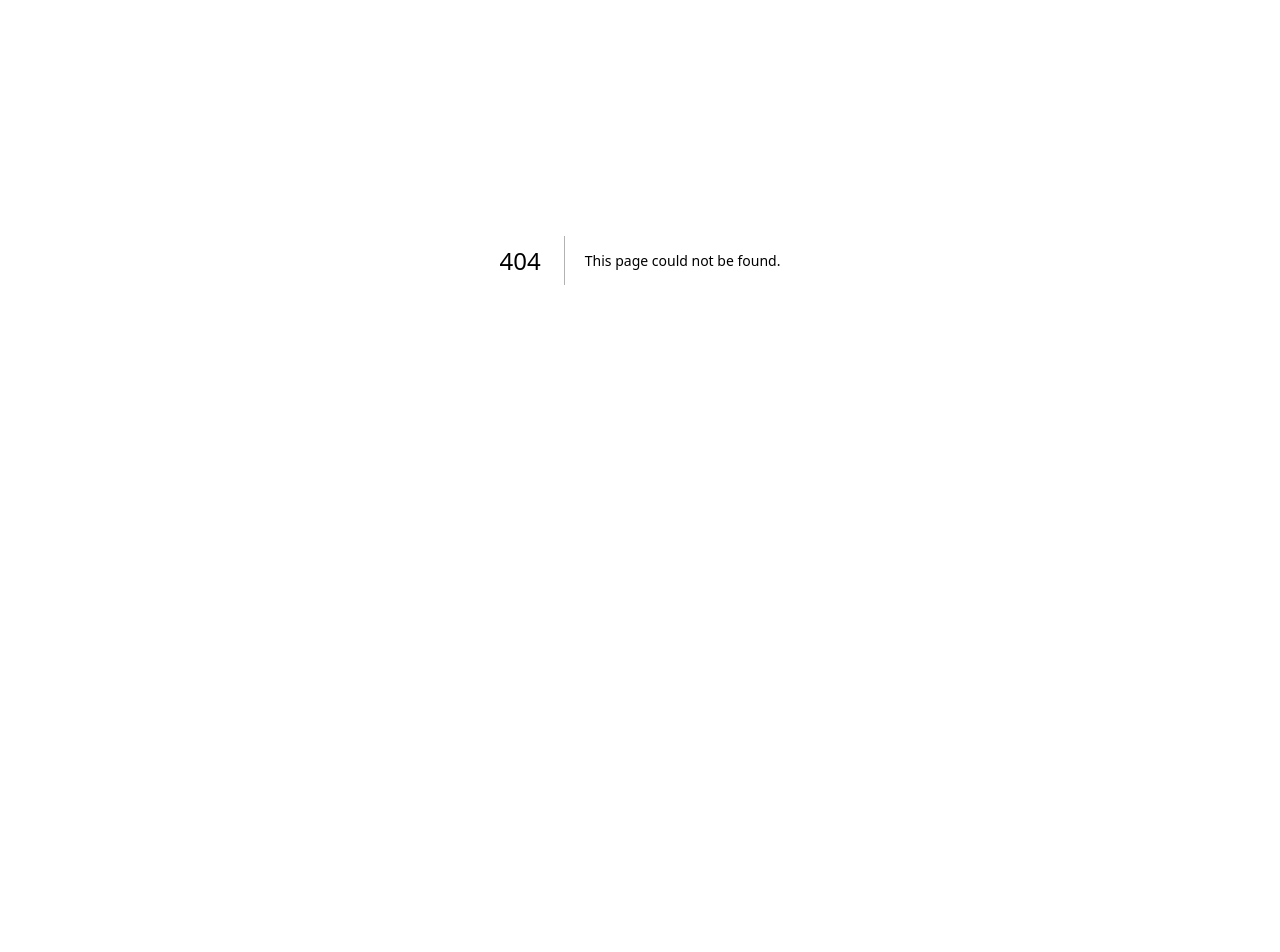
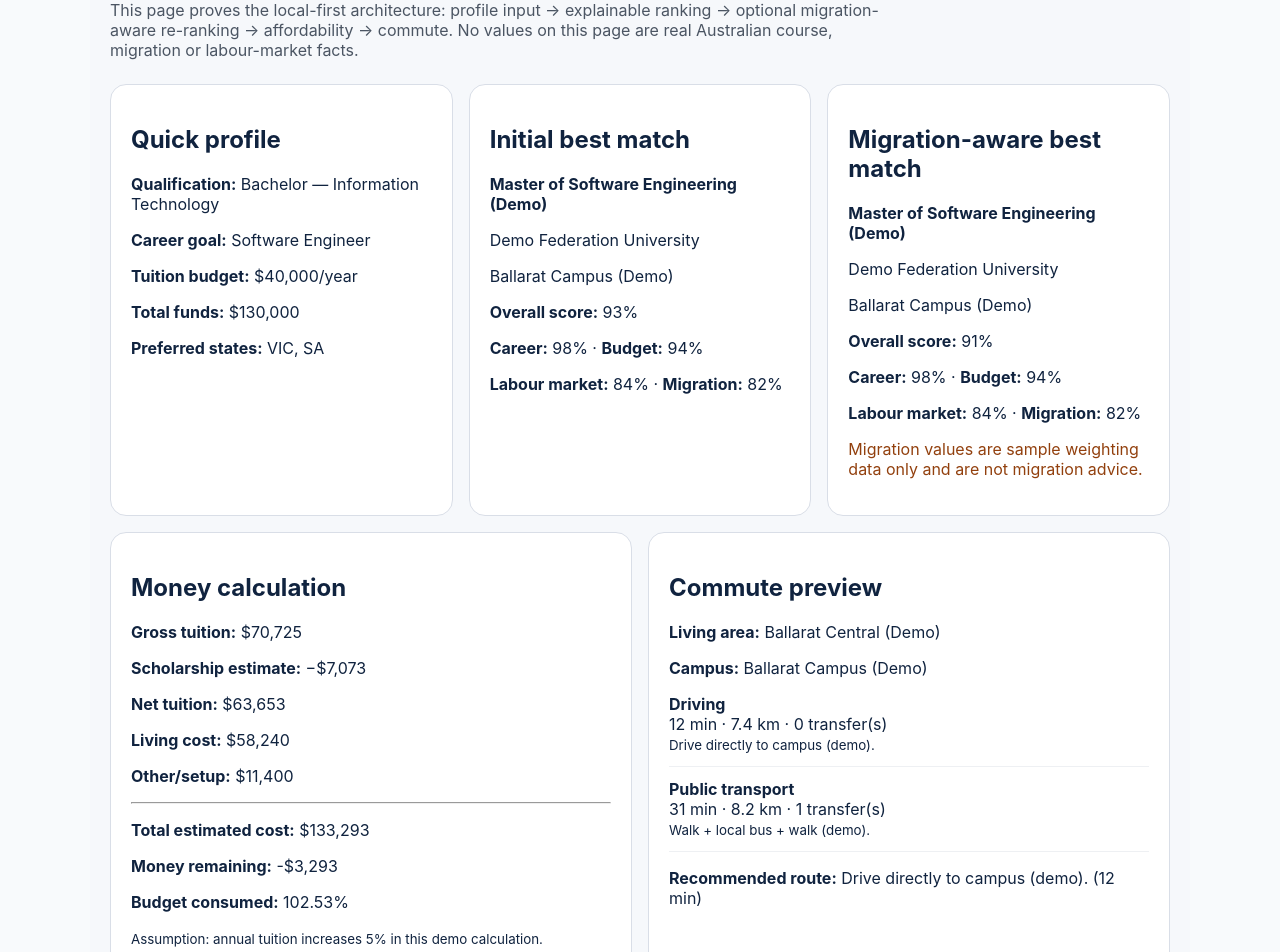
Before and after one commit to bkushen/unipath-australia, a Next.js app: page /local-v2 in a window 1280 px wide. Before the commit this address had no page. Shown: the part 140-1092 px from the top of the page. Before the commit the page ends 800 px from the top, so only its background shows below. Built offline with nearby package versions, Linux system fonts and the light colour scheme.

Commit message:
feat: add local V2 decision-engine preview page

```diff
--- /dev/null
+++ b/app/local-v2/page.tsx
@@ -0,0 +1,144 @@
+import { calculateCourseCost, formatAud } from "@/lib/local-v2/cost-engine";
+import { demoSuburbs } from "@/lib/local-v2/fixtures";
+import { rankCourses } from "@/lib/local-v2/recommendation-engine";
+import { chooseRecommendedRoute, DemoRoutingProvider } from "@/lib/local-v2/routing-provider";
+import type { StudentDecisionProfile } from "@/lib/local-v2/types";
+
+const baseProfile: StudentDecisionProfile = {
+  mode: "quick",
+  highestQualification: "Bachelor",
+  qualificationField: "Information Technology",
+  desiredOccupation: "Software Engineer",
+  annualTuitionBudgetCents: 4000000,
+  totalFundsCents: 13000000,
+  preferredStates: ["VIC", "SA"],
+  regionalAccepted: true,
+  migrationImportance: "none",
+  skills: ["web", "software", "databases"],
+  yearsExperience: 2,
+  preferredSuburbId: "s-ballarat",
+  transportPreference: "either",
+};
+
+const migrationProfile: StudentDecisionProfile = {
+  ...baseProfile,
+  migrationImportance: "high",
+};
+
+const sectionStyle = {
+  border: "1px solid #d9dee7",
+  borderRadius: 16,
+  padding: 20,
+  background: "#fff",
+} as const;
+
+export default async function LocalV2PreviewPage() {
+  const initial = rankCourses(baseProfile);
+  const migrationAware = rankCourses(migrationProfile);
+  const initialBest = initial[0];
+  const migrationBest = migrationAware[0];
+
+  if (!initialBest || !migrationBest) {
+    return <main style={{ padding: 32 }}>No demo recommendations are available.</main>;
+  }
+
+  const suburb = demoSuburbs.find((item) => item.id === initialBest.campus.suburbId);
+  if (!suburb) throw new Error("Missing demo suburb fixture.");
+
+  const cost = calculateCourseCost(initialBest.course, suburb, baseProfile.totalFundsCents);
+  const routes = await new DemoRoutingProvider().getRoutes(suburb.id, initialBest.campus.id);
+  const recommendedRoute = chooseRecommendedRoute(routes, baseProfile.transportPreference);
+
+  return (
+    <main style={{ maxWidth: 1100, margin: "0 auto", padding: "32px 20px 64px", background: "#f6f8fb" }}>
+      <div style={{ marginBottom: 24 }}>
+        <div style={{ display: "inline-block", padding: "6px 10px", borderRadius: 999, background: "#fff2cc", fontWeight: 700 }}>
+          LOCAL DEMO DATA ONLY
+        </div>
+        <h1 style={{ marginBottom: 8 }}>UniPath V2 Decision Engine Preview</h1>
+        <p style={{ maxWidth: 780, color: "#4b5563" }}>
+          This page proves the local-first architecture: profile input → explainable ranking → optional migration-aware re-ranking → affordability → commute. No values on this page are real Australian course, migration or labour-market facts.
+        </p>
+      </div>
+
+      <div style={{ display: "grid", gridTemplateColumns: "repeat(auto-fit, minmax(280px, 1fr))", gap: 16, marginBottom: 16 }}>
+        <section style={sectionStyle}>
+          <h2>Quick profile</h2>
+          <p><strong>Qualification:</strong> {baseProfile.highestQualification} — {baseProfile.qualificationField}</p>
+          <p><strong>Career goal:</strong> {baseProfile.desiredOccupation}</p>
+          <p><strong>Tuition budget:</strong> {formatAud(baseProfile.annualTuitionBudgetCents)}/year</p>
+          <p><strong>Total funds:</strong> {formatAud(baseProfile.totalFundsCents)}</p>
+          <p><strong>Preferred states:</strong> {baseProfile.preferredStates.join(", ")}</p>
+        </section>
+
+        <section style={sectionStyle}>
+          <h2>Initial best match</h2>
+          <p><strong>{initialBest.course.name}</strong></p>
+          <p>{initialBest.university.name}</p>
+          <p>{initialBest.campus.name}</p>
+          <p><strong>Overall score:</strong> {initialBest.scores.overall}%</p>
+          <p><strong>Career:</strong> {initialBest.scores.career}% · <strong>Budget:</strong> {initialBest.scores.affordability}%</p>
+          <p><strong>Labour market:</strong> {initialBest.scores.labourMarket}% · <strong>Migration:</strong> {initialBest.scores.migration}%</p>
+        </section>
+
+        <section style={sectionStyle}>
+          <h2>Migration-aware best match</h2>
+          <p><strong>{migrationBest.course.name}</strong></p>
+          <p>{migrationBest.university.name}</p>
+          <p>{migrationBest.campus.name}</p>
+          <p><strong>Overall score:</strong> {migrationBest.scores.overall}%</p>
+          <p><strong>Career:</strong> {migrationBest.scores.career}% · <strong>Budget:</strong> {migrationBest.scores.affordability}%</p>
+          <p><strong>Labour market:</strong> {migrationBest.scores.labourMarket}% · <strong>Migration:</strong> {migrationBest.scores.migration}%</p>
+          <p style={{ color: "#92400e" }}>Migration values are sample weighting data only and are not migration advice.</p>
+        </section>
+      </div>
+
+      <div style={{ display: "grid", gridTemplateColumns: "repeat(auto-fit, minmax(300px, 1fr))", gap: 16 }}>
+        <section style={sectionStyle}>
+          <h2>Money calculation</h2>
+          <p><strong>Gross tuition:</strong> {formatAud(cost.grossTuitionCents)}</p>
+          <p><strong>Scholarship estimate:</strong> −{formatAud(cost.scholarshipSavingsCents)}</p>
+          <p><strong>Net tuition:</strong> {formatAud(cost.netTuitionCents)}</p>
+          <p><strong>Living cost:</strong> {formatAud(cost.livingCostCents)}</p>
+          <p><strong>Other/setup:</strong> {formatAud(cost.otherCostCents)}</p>
+          <hr />
+          <p><strong>Total estimated cost:</strong> {formatAud(cost.totalEstimatedCostCents)}</p>
+          <p><strong>Money remaining:</strong> {formatAud(cost.remainingFundsCents)}</p>
+          <p><strong>Budget consumed:</strong> {cost.budgetConsumedPercent}%</p>
+          <small>Assumption: annual tuition increases {cost.assumptions.annualFeeIncreaseBps / 100}% in this demo calculation.</small>
+        </section>
+
+        <section style={sectionStyle}>
+          <h2>Commute preview</h2>
+          <p><strong>Living area:</strong> {suburb.name}</p>
+          <p><strong>Campus:</strong> {initialBest.campus.name}</p>
+          {routes.length === 0 ? (
+            <p>No mock route fixture exists for this combination yet.</p>
+          ) : (
+            <>
+              {routes.map((route) => (
+                <div key={route.id} style={{ marginBottom: 12, paddingBottom: 12, borderBottom: "1px solid #eef0f3" }}>
+                  <strong>{route.mode === "driving" ? "Driving" : "Public transport"}</strong>
+                  <div>{route.durationMinutes} min · {route.distanceKm} km · {route.transfers} transfer(s)</div>
+                  <small>{route.summary}</small>
+                </div>
+              ))}
+              {recommendedRoute && <p><strong>Recommended route:</strong> {recommendedRoute.summary} ({recommendedRoute.durationMinutes} min)</p>}
+            </>
+          )}
+        </section>
+      </div>
+
+      <section style={{ ...sectionStyle, marginTop: 16 }}>
+        <h2>Why the first result ranked highly</h2>
+        <ul>
+          {initialBest.reasons.map((reason) => <li key={reason}>{reason}</li>)}
+        </ul>
+        <h3>Cautions</h3>
+        <ul>
+          {initialBest.cautions.map((caution) => <li key={caution}>{caution}</li>)}
+        </ul>
+      </section>
+    </main>
+  );
+}
```
